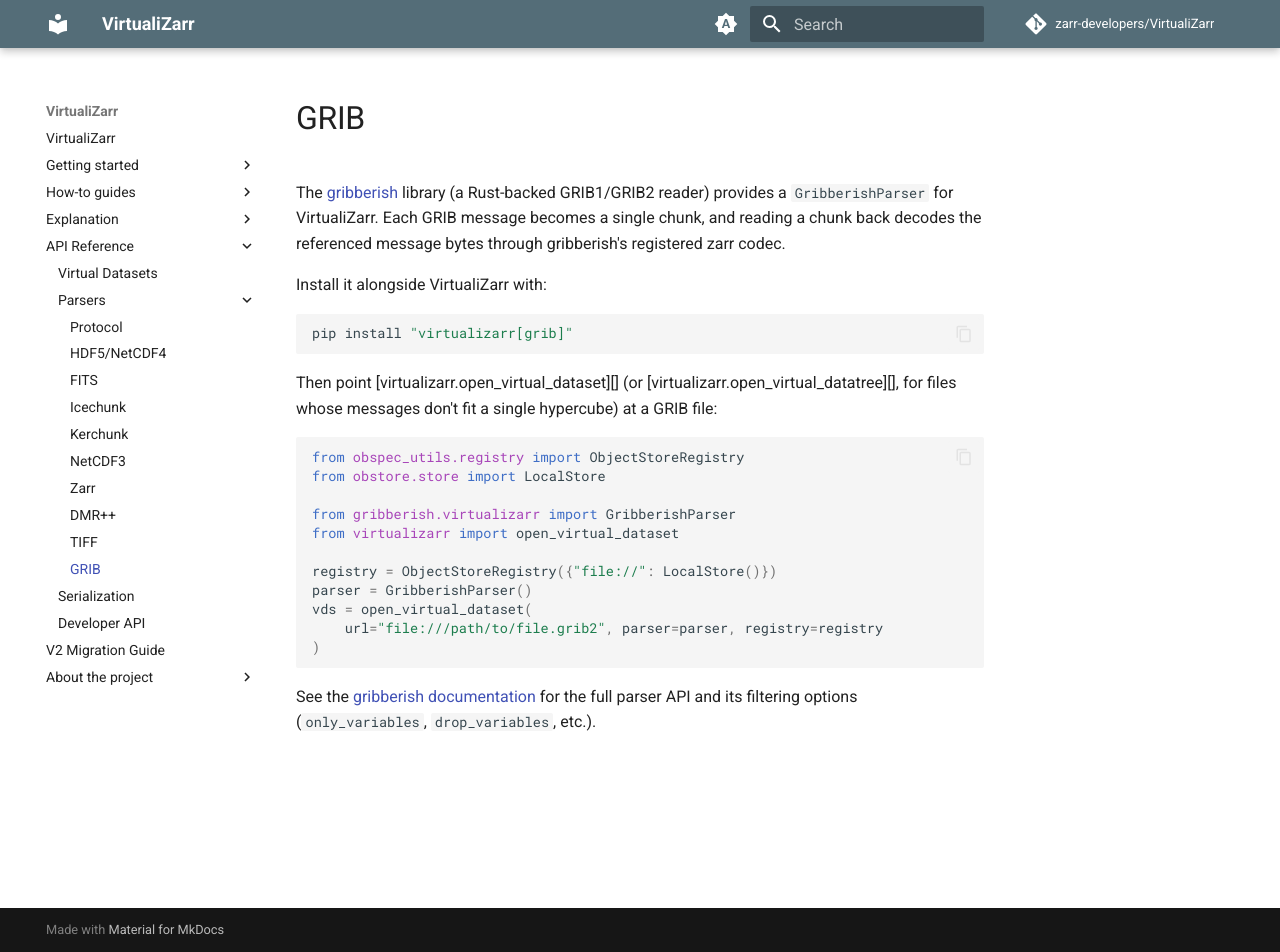
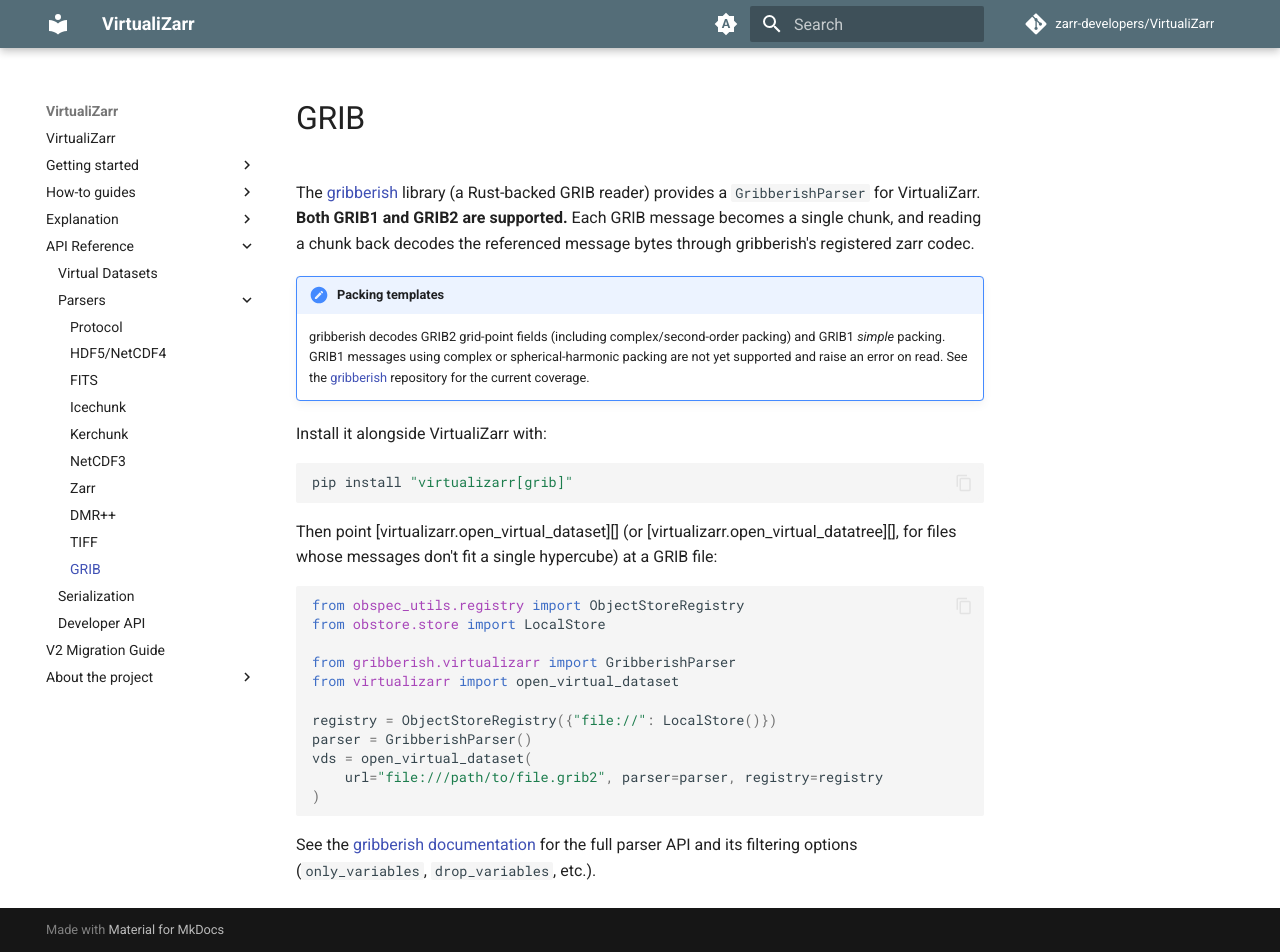
Before and after one commit to zarr-developers/VirtualiZarr, an MkDocs documentation site: the page built from docs/api/parsers/grib.md, in a window 1280 px wide and 952 px high. Built offline with MkDocs 1.6.1 and Material for MkDocs 9.7.7, drawn with Linux system fonts in a browser that asks for light colours; comment, search, counter and statistics services are not loaded; the version menu is left out.

Commit message:
docs: make GRIB1 + GRIB2 support explicit on the parser page
Call out that gribberish handles both editions, and note the packing
templates it covers (GRIB2 grid-point incl. complex packing; GRIB1
simple packing only).

```diff
--- a/docs/api/parsers/grib.md
+++ b/docs/api/parsers/grib.md
@@ -1,6 +1,10 @@
 # GRIB
 
-The [gribberish](https://github.com/mpiannucci/gribberish) library (a Rust-backed GRIB1/GRIB2 reader) provides a `GribberishParser` for VirtualiZarr. Each GRIB message becomes a single chunk, and reading a chunk back decodes the referenced message bytes through gribberish's registered zarr codec.
+The [gribberish](https://github.com/mpiannucci/gribberish) library (a Rust-backed GRIB reader) provides a `GribberishParser` for VirtualiZarr. **Both GRIB1 and GRIB2 are supported.** Each GRIB message becomes a single chunk, and reading a chunk back decodes the referenced message bytes through gribberish's registered zarr codec.
+
+!!! note "Packing templates"
+
+    gribberish decodes GRIB2 grid-point fields (including complex/second-order packing) and GRIB1 *simple* packing. GRIB1 messages using complex or spherical-harmonic packing are not yet supported and raise an error on read. See the [gribberish](https://github.com/mpiannucci/gribberish) repository for the current coverage.
 
 Install it alongside VirtualiZarr with:
 
```
